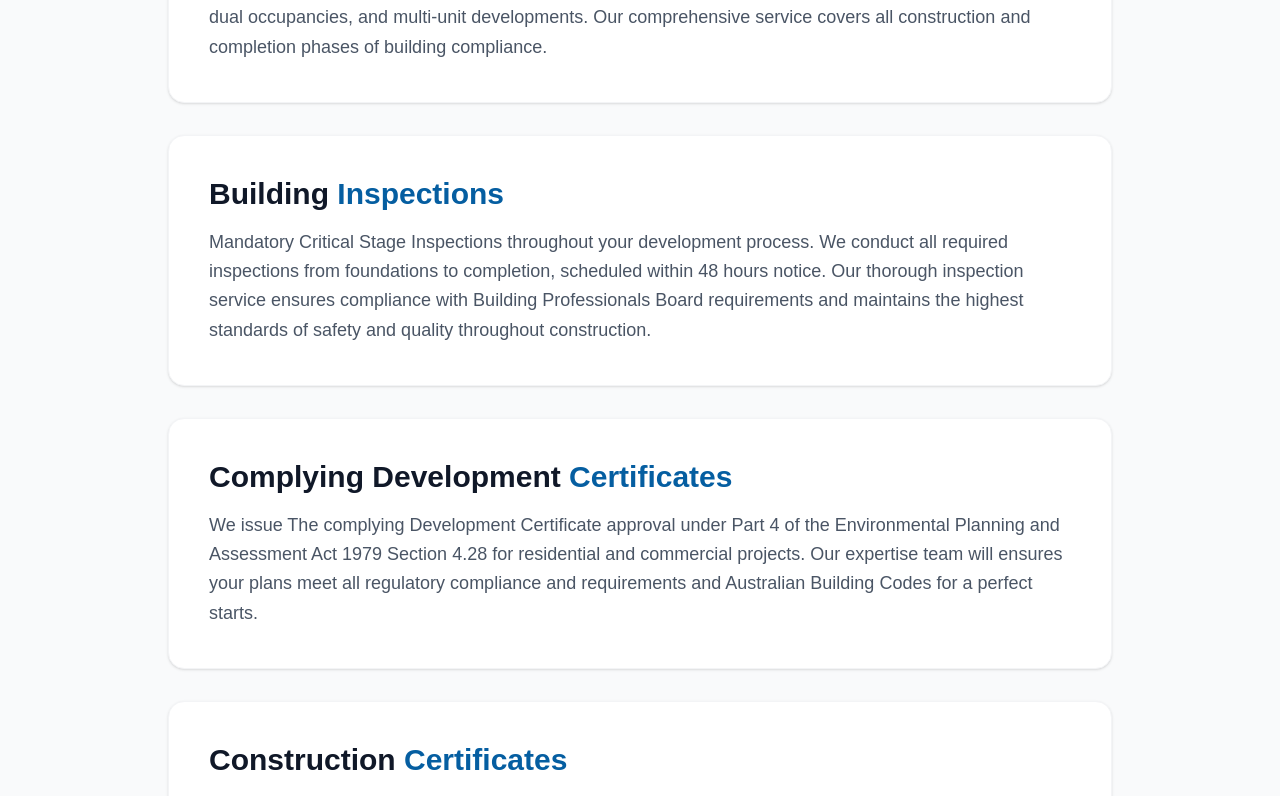
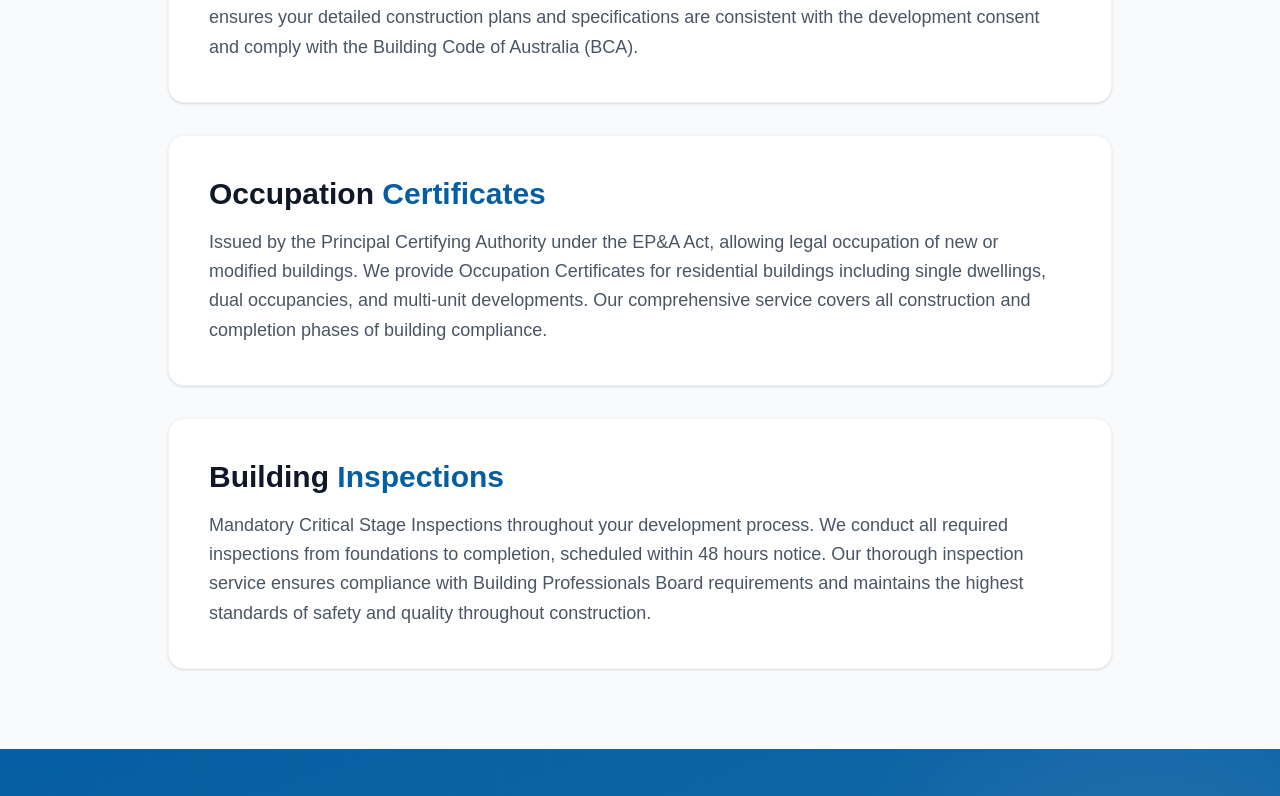
Before and after one commit to pH0enix46/BC, a Next.js app: page /services in a window 1280 px wide. Shown: the part 1122-1918 px from the top of the page. Built offline with nearby package versions, Linux system fonts and the light colour scheme; a web font is replaced by a local one.

Commit message:
Updated sections as feedback

```diff
--- a/components/GetStarted.tsx
+++ b/components/GetStarted.tsx
@@ -205,7 +205,7 @@ const GetStarted = () => {
             <div className="w-full lg:w-1/2 mb-6 lg:mb-0">
               <div className="relative h-[600px] lg:h-[720px] rounded-[20px] overflow-hidden shadow outline-2 outline-offset-2 outline-primary/30">
                 <Image
-                  src="/get-start.jpeg"
+                  src="/sydney.jpg"
                   alt="Get Started"
                   fill
                   className="object-cover shadow hover:scale-105 transition-all duration-300"
--- a/components/Services.tsx
+++ b/components/Services.tsx
@@ -6,15 +6,21 @@ import Image from "next/image";
 const Services = () => {
   const services = [
     {
-      id: 1,
+      id: "cdc",
+      title: "Complying Development",
+      highlight: "Certificates",
+      // Added per your request
+      description: `We issue The complying Development Certificate approval under Part 4 of the Environmental Planning and Assessment Act 1979 Section 4.28 for residential and commercial projects.
+
+      Our expertise team will ensures your plans meet all regulatory compliance and requirements and Australian Building Codes for a perfect starts.`,
+    },
+    {
+      id: "cc",
       title: "Construction",
       highlight: "Certificates",
-      description:
-        "Required after Development Consent and before building work begins. We issue Construction Certificates under Part 4A of the EP&A Act for residential and commercial projects. Our accredited team ensures your plans meet all regulatory requirements and building codes for a smooth construction start.",
-      image:
-        "https://images.unsplash.com/photo-1541888946425-d81bb19240f5?ixlib=rb-4.0.3&ixid=M3wxMjA3fDB8MHxwaG90by1wYWdlfHx8fGVufDB8fHx8fA%3D%3D&auto=format&fit=crop&w=1000&q=80",
-      imageAlt: "Modern building construction",
-      layout: "right",
+      description: `We issue construction certificates (CC) for building works after development consent is granted.
+
+      This ensures your detailed construction plans and specifications are consistent with the development consent and comply with the Building Code of Australia (BCA).`,
     },
     {
       id: 2,
@@ -37,23 +43,6 @@ const Services = () => {
         "https://images.unsplash.com/photo-1503387762-592deb58ef4e?ixlib=rb-4.0.3&ixid=M3wxMjA3fDB8MHxwaG90by1wYWdlfHx8fGVufDB8fHx8fA%3D%3D&auto=format&fit=crop&w=1000&q=80",
       imageAlt: "Building inspection and construction",
       layout: "right",
-    },
-    {
-      id: "cdc",
-      title: "Complying Development",
-      highlight: "Certificates",
-      // Added per your request
-      description: `We issue The complying Development Certificate approval under Part 4 of the Environmental Planning and Assessment Act 1979 Section 4.28 for residential and commercial projects.
-
-      Our expertise team will ensures your plans meet all regulatory compliance and requirements and Australian Building Codes for a perfect starts.`,
-    },
-    {
-      id: "cc",
-      title: "Construction",
-      highlight: "Certificates",
-      description: `We issue construction certificates (CC) for building works after development consent is granted.
-
-      This ensures your detailed construction plans and specifications are consistent with the development consent and comply with the Building Code of Australia (BCA).`,
     },
   ];
   return (
```
Also changed, not shown: 1 other file (tests, documents, lock files or other folders).
